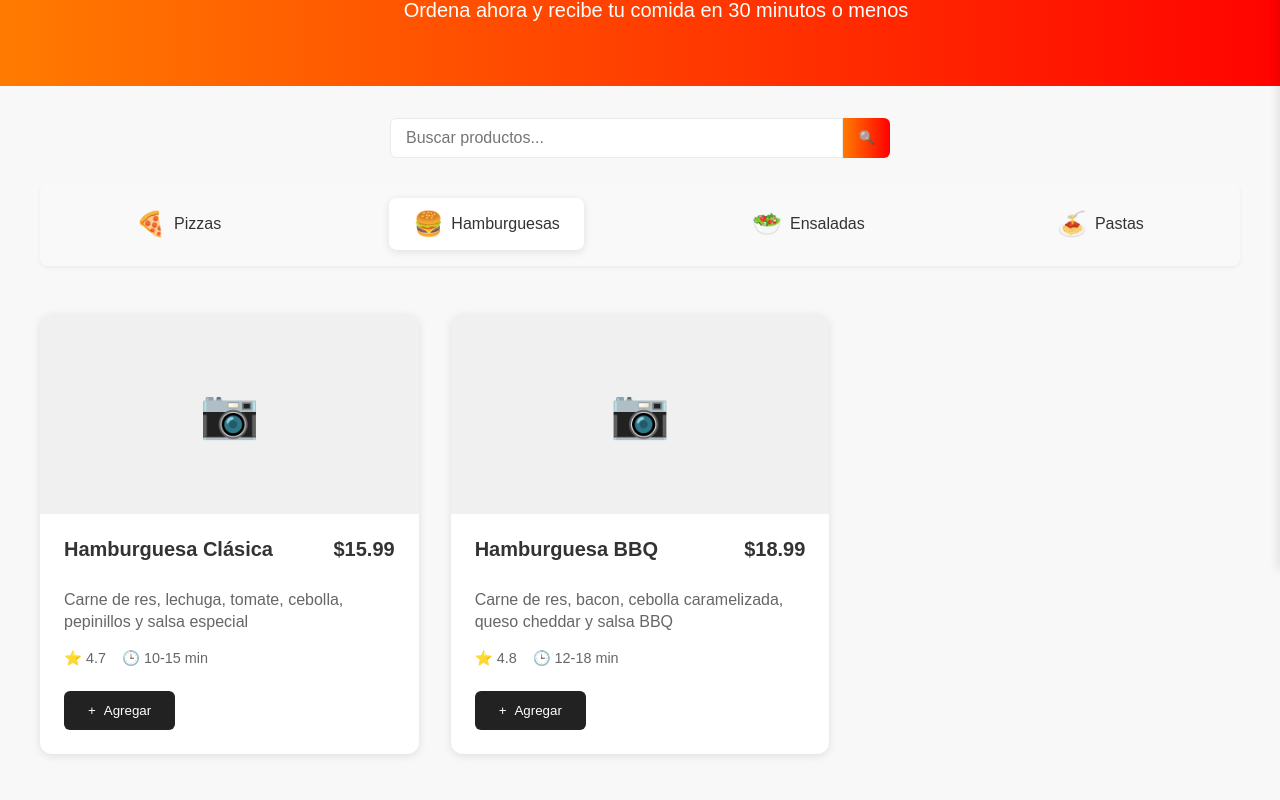
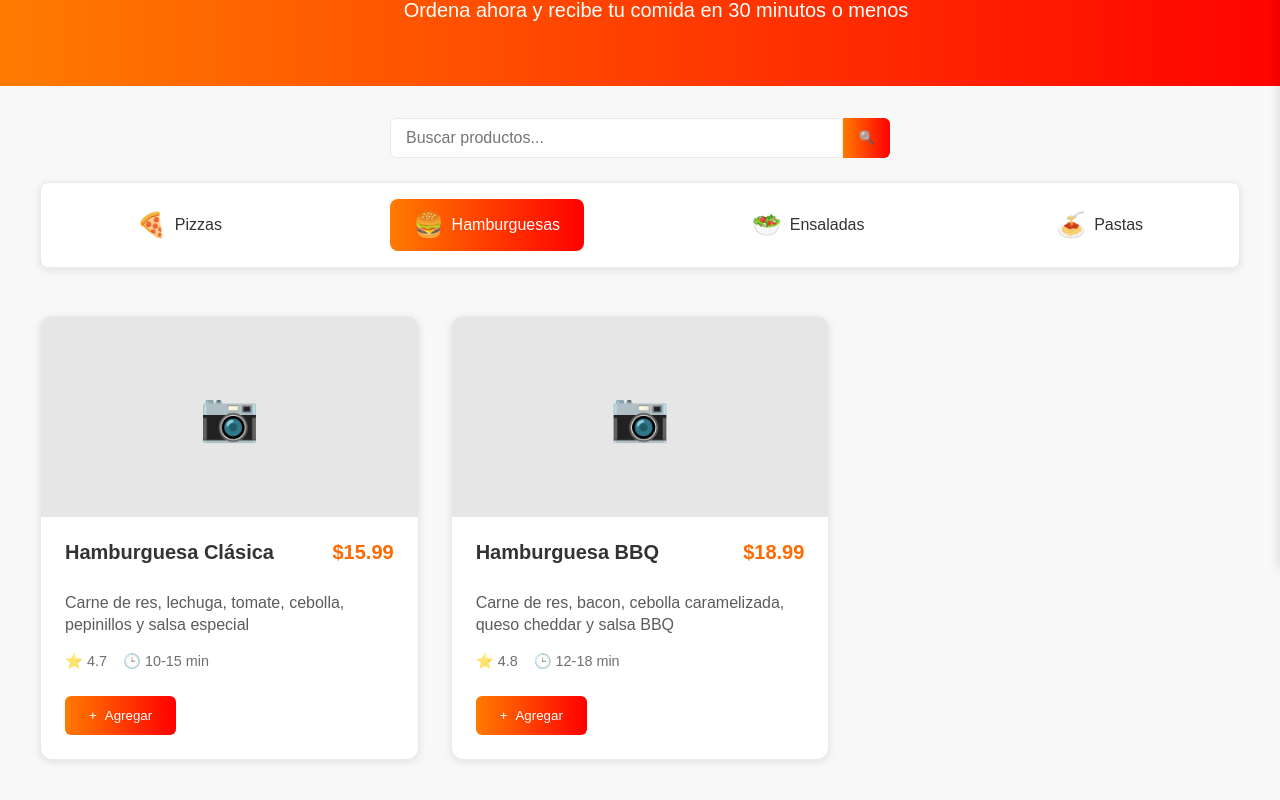
Before and after one commit to DARKTOTEM2703/Sistema-delivery, a Vue app in the folder frontend/: page / in a window 1280 px wide. Shown: the part 230-1030 px from the top of the page. Built offline with nearby package versions, Linux system fonts and the light colour scheme.

Commit message:
feat: mejorar estilos de componentes de categorías y tarjeta de producto; agregar soporte para carga diferida de imágenes y optimizar la apariencia en dispositivos móviles

```diff
--- a/frontend/src/components/FoodCategories.vue
+++ b/frontend/src/components/FoodCategories.vue
@@ -37,10 +37,11 @@ function setActiveCategory(categoryId) {
   display: flex;
   justify-content: space-around;
   padding: 1rem 0;
-  background-color: #f9f9f9;
+  background-color: var(--card-bg);
   border-radius: 8px;
   margin-bottom: 2rem;
-  box-shadow: 0 2px 4px rgba(0,0,0,0.05);
+  box-shadow: var(--box-shadow);
+  border: 1px solid var(--border-color);
 }
 
 .category-item {
@@ -52,15 +53,16 @@ function setActiveCategory(categoryId) {
   border-radius: 8px;
   cursor: pointer;
   transition: all 0.3s ease;
+  color: var(--text-color);
 }
 
 .category-item:hover {
-  background-color: #f0f0f0;
+  background-color: rgba(128, 128, 128, 0.1);
 }
 
 .category-item.active {
-  background-color: #fff;
-  box-shadow: 0 2px 8px rgba(0,0,0,0.1);
+  background: var(--button-primary);
+  color: white;
 }
 
 .category-icon {
@@ -70,4 +72,15 @@ function setActiveCategory(categoryId) {
 .category-name {
   font-weight: 500;
 }
+
+@media (max-width: 768px) {
+  .categories-container {
+    flex-wrap: wrap;
+    gap: 0.5rem;
+  }
+
+  .category-item {
+    padding: 0.5rem 1rem;
+  }
+}
 </style>
--- a/frontend/src/components/ProductCard.vue
+++ b/frontend/src/components/ProductCard.vue
@@ -1,7 +1,7 @@
 <template>
   <div class="product-card">
     <div class="product-image">
-      <img v-if="product.image" :src="product.image" :alt="product.name">
+      <img v-if="product.image" :src="product.image" :alt="product.name" loading="lazy">
       <div v-else class="placeholder-image">
         <span>📷</span>
       </div>
@@ -53,17 +53,24 @@ function addToCart() {
 .product-card {
   display: flex;
   flex-direction: column;
-  background: #fff;
+  background-color: var(--card-bg);
   border-radius: 12px;
   overflow: hidden;
-  box-shadow: 0 2px 8px rgba(0,0,0,0.1);
+  box-shadow: var(--box-shadow);
   height: 100%;
+  transition: transform 0.3s, box-shadow 0.3s;
+  border: 1px solid var(--border-color);
+}
+
+.product-card:hover {
+  transform: translateY(-5px);
+  box-shadow: 0 8px 15px rgba(0, 0, 0, 0.1);
 }
 
 .product-image, .placeholder-image {
   width: 100%;
   height: 200px;
-  background-color: #f0f0f0;
+  background-color: rgba(128, 128, 128, 0.1);
   display: flex;
   align-items: center;
   justify-content: center;
@@ -71,7 +78,7 @@ function addToCart() {
 
 .placeholder-image span {
   font-size: 3rem;
-  color: #ccc;
+  color: var(--border-color);
 }
 
 .product-info {
@@ -92,16 +99,18 @@ function addToCart() {
   font-size: 1.25rem;
   font-weight: 600;
   margin: 0;
+  color: var(--text-color);
 }
 
 .product-price {
   font-size: 1.25rem;
   font-weight: 600;
-  color: #333;
+  color: #ff6b00;
 }
 
 .product-description {
-  color: #666;
+  color: var(--text-color);
+  opacity: 0.8;
   margin-bottom: 1rem;
   line-height: 1.4;
 }
@@ -117,7 +126,8 @@ function addToCart() {
   display: flex;
   align-items: center;
   gap: 0.25rem;
-  color: #666;
+  color: var(--text-color);
+  opacity: 0.7;
   font-size: 0.9rem;
 }
 
@@ -126,19 +136,21 @@ function addToCart() {
   align-items: center;
   justify-content: center;
   gap: 0.5rem;
-  background-color: #222;
+  background: var(--button-primary);
   color: white;
   border: none;
   border-radius: 6px;
   padding: 0.75rem 1.5rem;
   font-weight: 500;
   cursor: pointer;
-  transition: background-color 0.3s;
+  transition: transform 0.2s, box-shadow 0.2s;
   margin-top: auto;
   width: fit-content;
 }
 
 .add-button:hover {
-  background-color: #000;
+  transform: translateY(-2px);
+  box-shadow: var(--box-shadow);
+  background: var(--button-hover);
 }
 </style>
```
